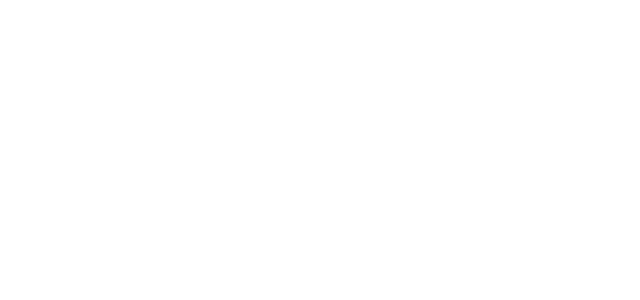
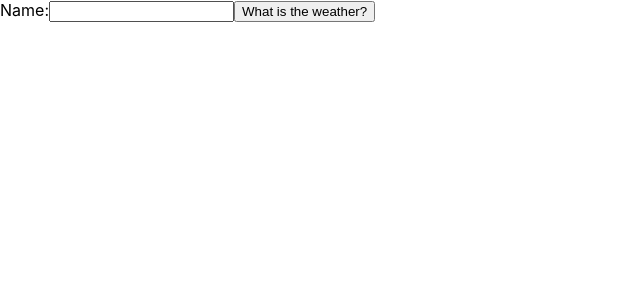
Before and after one commit to JKaram/mintbean-weather, a React (Create React App) app: page / in a window 1280 px wide. Shown: the top 300 px of the page, without its empty margins (0-640 px from the left). Built offline with nearby package versions, Linux system fonts and the light colour scheme.

Commit message:
Working Api call

```diff
--- a/src/App.js
+++ b/src/App.js
@@ -1,7 +1,75 @@
-import React from "react";
+import React, { useState, useEffect } from "react";
+import styled from "styled-components";
+import axios from "axios";
 
 function App() {
-  return <div></div>;
+  const [state, setState] = useState({
+    loading: false,
+    name: null,
+    currentWeather: {
+      humidity: null,
+      pressure: null,
+      temp: null,
+      temp_max: null,
+      temp_min: null,
+      windSpeed: null,
+      description: null,
+      icon: null,
+    },
+  });
+  const [searchBox, setSearchBox] = useState("");
+  const token = process.env.REACT_APP_OPEN_WEATHER_API_KEY;
+
+  const getWeather = async (text) => {
+    const res = await axios.get(
+      `http://api.openweathermap.org/data/2.5/weather?q=${searchBox}&units=metric&appid=${token}`
+    );
+    console.log(res);
+
+    return res;
+  };
+
+  const search = async (text) => {
+    setState((prevState) => ({
+      ...prevState,
+      loading: true,
+    }));
+    const weatherData = await getWeather(text);
+    if (weatherData.statusText === "OK") {
+      return setState((prevState) => ({
+        ...prevState,
+        loading: false,
+        name: weatherData.data.name,
+        currentWeather: {
+          humidity: weatherData.data.main.humidity,
+          pressure: weatherData.data.main.pressure,
+          temp: weatherData.data.main.temp,
+          windSpeed: weatherData.data.wind.speed,
+          description: weatherData.data.weather[0].description,
+          icon: weatherData.data.weather[0].icon,
+        },
+      }));
+    }
+    return null;
+  };
+  console.log(state);
+
+  return (
+    <div>
+      <form>
+        <label>
+          Name:
+          <input
+            type="text"
+            name="name"
+            onChange={(e) => setSearchBox(e.target.value)}
+          />
+        </label>
+        <button onClick={search}>What is the weather?</button>
+      </form>
+      <div></div>
+    </div>
+  );
 }
 
 export default App;
```
Also changed, not shown: 1 other file (tests, documents, lock files or other folders).
